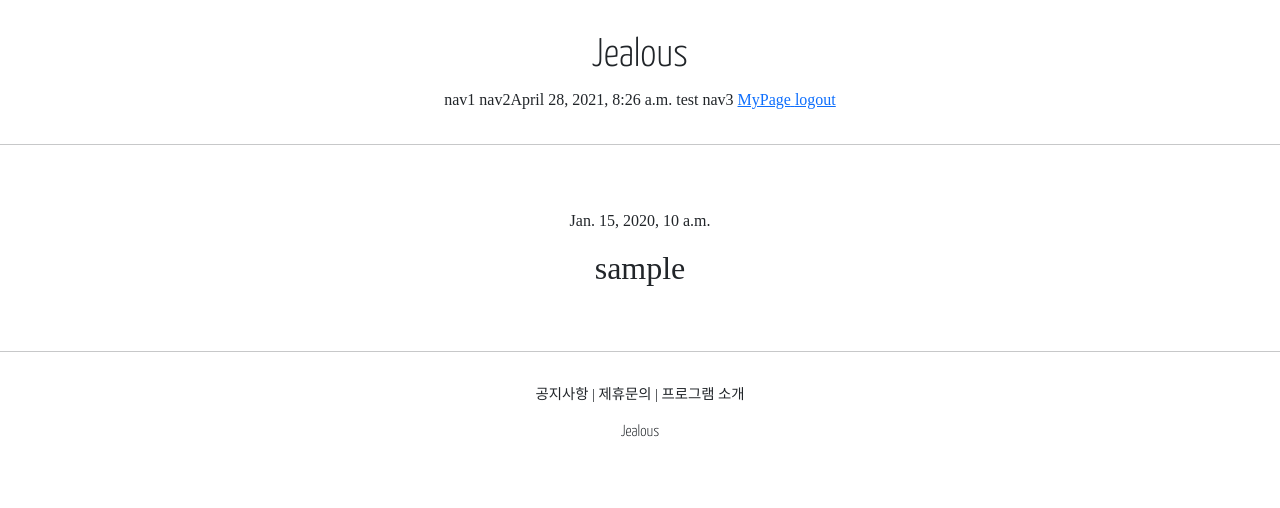
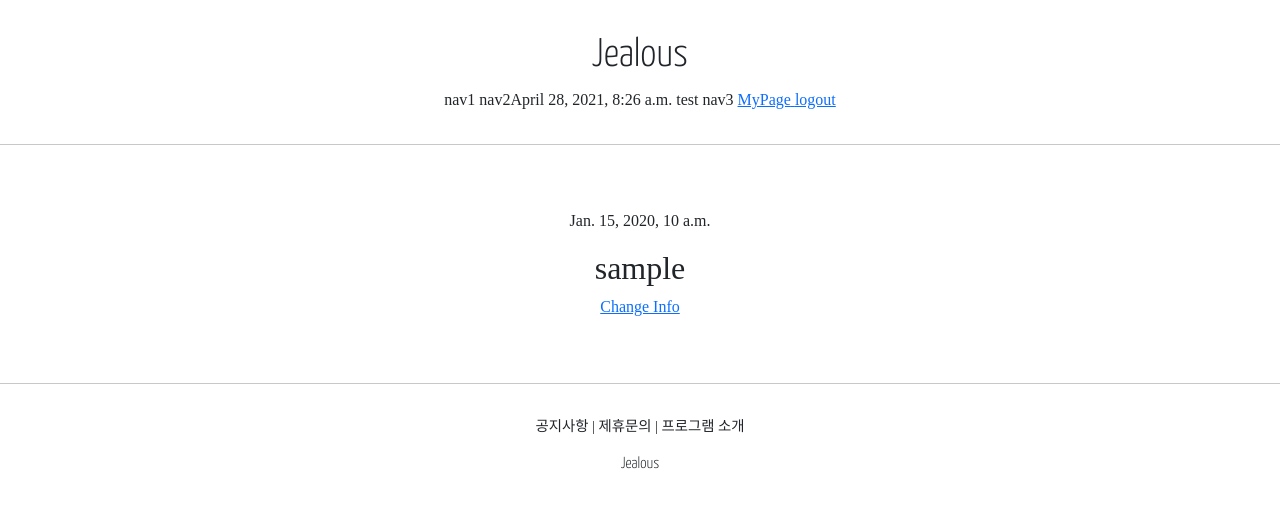
Before and after one commit to wkd-woo/Django-Python, a Django app: page /account/detail/1 in a window 1280 px wide. Shown: the top 508 px of the page. Run offline with Django 3.2, Linux system fonts and the light colour scheme; a user stored in the database is signed in; tables that the repository leaves empty hold one stand-in row (values such as "Sample post"); some libraries are stand-ins or nearby versions; some web fonts are replaced.

Commit message:
django course 25 commit

```diff
--- a/accountapp/templates/accountapp/detail.html
+++ b/accountapp/templates/accountapp/detail.html
@@ -11,6 +11,14 @@
         <h2 style="font-family: 'NanumSquareB'">
             {{ target_user.username }}
         </h2>
+
+        {% if target_user == user %}
+        <a href="{% url 'accountapp:update' pk=user.pk %} ">
+            <p>
+                Change Info
+            </p>
+        </a>
+        {% endif %}
     </div>
 </div>
 
--- a/accountapp/templates/accountapp/create.html
+++ b/accountapp/templates/accountapp/update.html
@@ -5,11 +5,10 @@
 
     <div style="text-align: center; max-width: 500px; margin: 4rem auto">
         <div class="mb-4">
-            <h4>SignUo</h4>
+            <h4>Change Info</h4>
         </div>
-        <form action="{% url 'accountapp:create' %}" method="post" align="center">
+        <form action="{% url 'accountapp:update' pk=user.pk %}" method="post" align="center">
             {% csrf_token %}
-<!--            {{ form }}-->
             {% bootstrap_form form %}
             <input type="submit" class="btn btn-dark rounded-pill col-6 mt-4">
         </form>
--- a/accountapp/urls.py
+++ b/accountapp/urls.py
@@ -1,7 +1,7 @@
 from django.contrib.auth.views import LoginView, LogoutView
 from django.urls import path
 
-from accountapp.views import hello_world, AccountCreateView, AccountDetailView
+from accountapp.views import hello_world, AccountCreateView, AccountDetailView, AccountUpdateView
 
 app_name = "accountapp"
 
@@ -13,4 +13,5 @@ urlpatterns = [
 
     path('create/', AccountCreateView.as_view(), name='create'),
     path('detail/<int:pk>', AccountDetailView.as_view(), name='detail'),
+    path('update/<int:pk>', AccountUpdateView.as_view(), name='update'),
 ]
--- a/accountapp/views.py
+++ b/accountapp/views.py
@@ -5,8 +5,9 @@ from django.shortcuts import render
 
 # Create your views here.
 from django.urls import reverse, reverse_lazy
-from django.views.generic import CreateView, DetailView
+from django.views.generic import CreateView, DetailView, UpdateView
 
+from accountapp.forms import AccountUpdateForm
 from accountapp.models import HelloWorld
 
 
@@ -35,3 +36,9 @@ class AccountDetailView(DetailView):
     model = User
     context_object_name = 'target_user'
     template_name = 'accountapp/detail.html'
+
+class AccountUpdateView(UpdateView):
+    model = User
+    form_class = AccountUpdateForm
+    success_url = reverse_lazy('accountapp:hello_world')
+    template_name = 'accountapp/update.html'
```
Also changed, not shown: accountapp/forms.py (added, +7 -0 lines).
